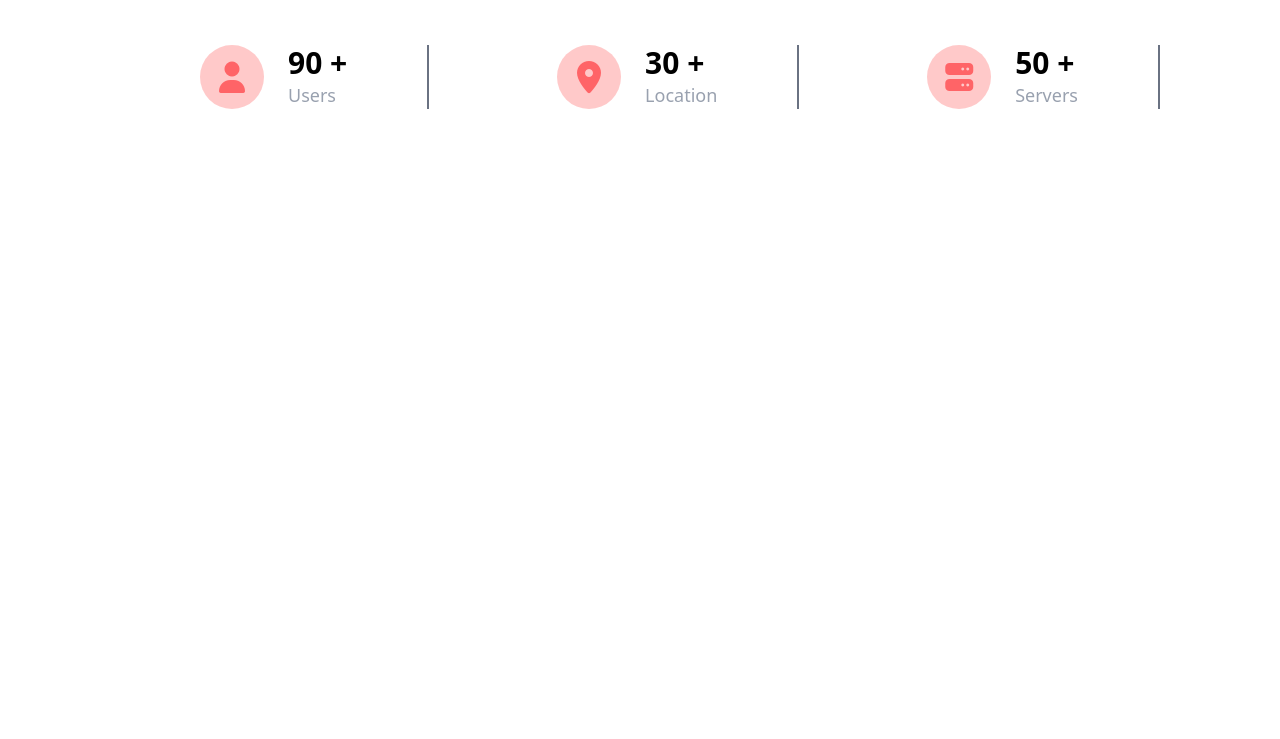
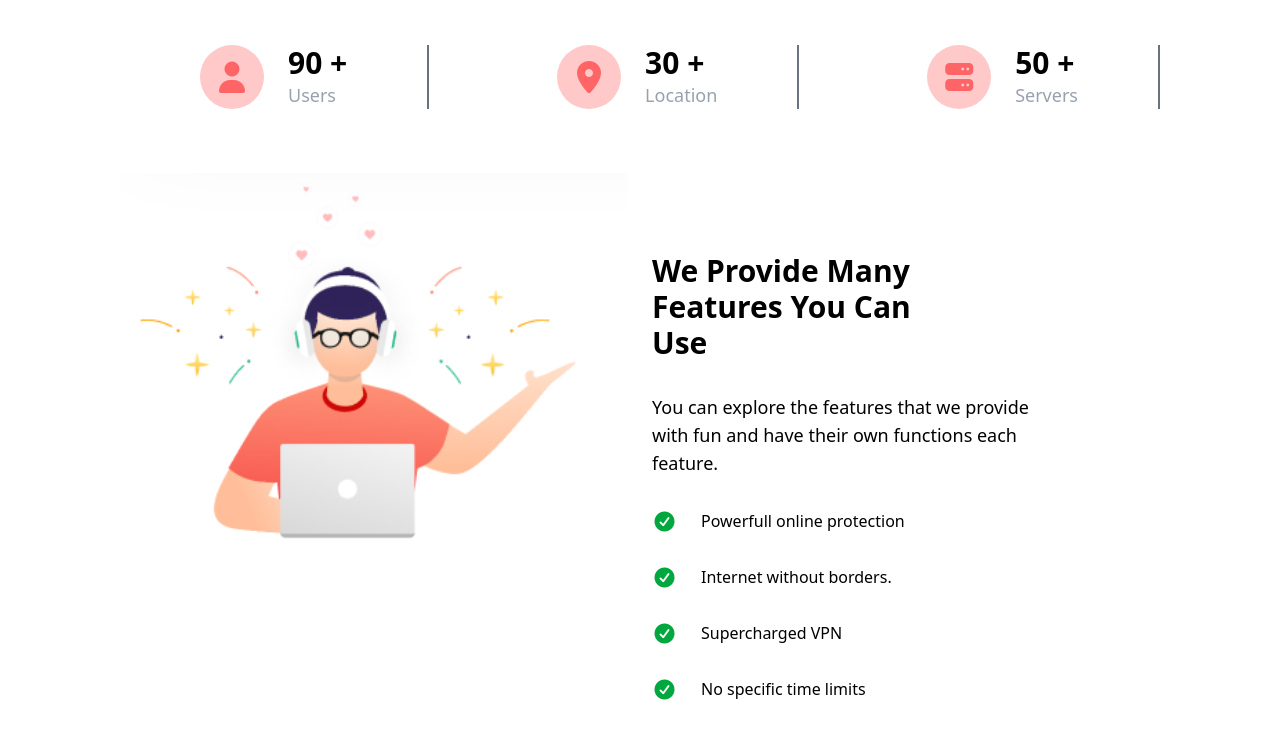
Before and after one commit to dieuaime-shami/Tailwind-css-cloning, a website: page src/index.html in a window 1280 px wide. Shown: the part 539-1278 px from the top of the page. Before the commit the page ends 800 px from the top, so only its background shows below. Drawn offline with Linux system fonts and the light colour scheme.

Commit message:
Features they provide

```diff
--- a/src/index.html
+++ b/src/index.html
@@ -78,5 +78,44 @@
      </div>
     </div>
    </div>
+
+   <!-- second section -->
+
+   <div class="w-full flex gap-6 mt-16">
+    <div class="w-[50%]">
+      <img class="w-full" src="/Tailwind-css-cloning/images/second-part-image.png" alt="">
+    </div>
+    <div class="w-[50%] flex flex-col gap-8 mt-20">
+      <h1 class="font-bold text-3xl w-[60%]">We Provide Many Features You Can Use</h1>
+      <p class="text-lg w-[75%]">You can explore the features that we provide with fun and have
+        their own functions each feature.
+      </p>
+
+      <div class="flex gap-x-6">
+        <div>
+          <i class="fa-solid fa-circle-check text-green-600 fa-lg"></i>
+        </div>
+        <p>Powerfull online protection</p>
+      </div>
+      <div class="flex gap-x-6">
+        <div>
+          <i class="fa-solid fa-circle-check text-green-600 fa-lg"></i>
+        </div>
+        <p>Internet without borders.</p>
+      </div>
+      <div class="flex gap-x-6">
+        <div>
+          <i class="fa-solid fa-circle-check text-green-600 fa-lg"></i>
+        </div>
+        <p>Supercharged VPN</p>
+      </div>
+      <div class="flex gap-x-6">
+        <div>
+          <i class="fa-solid fa-circle-check text-green-600 fa-lg"></i>
+        </div>
+        <p>No specific time limits</p>
+      </div>
+    </div>
+   </div>
 </body>
 </html>
```
Also changed, not shown: images/second-part-image.png (added), src/output.css.
